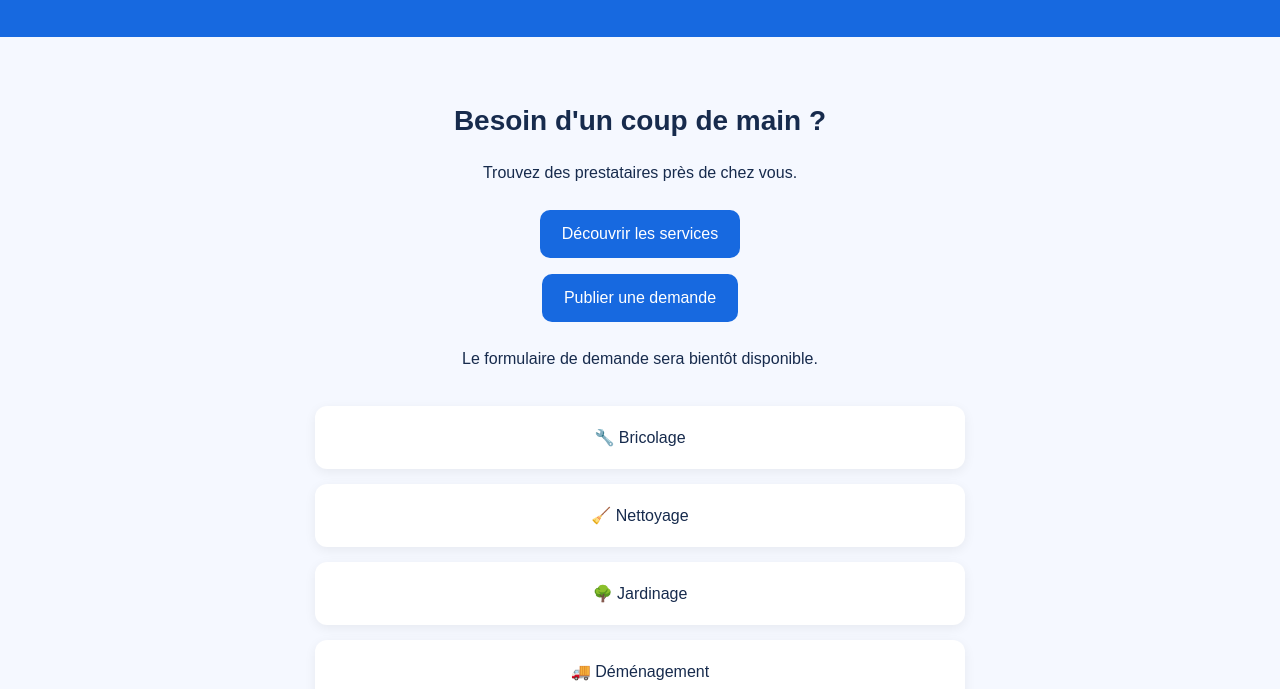
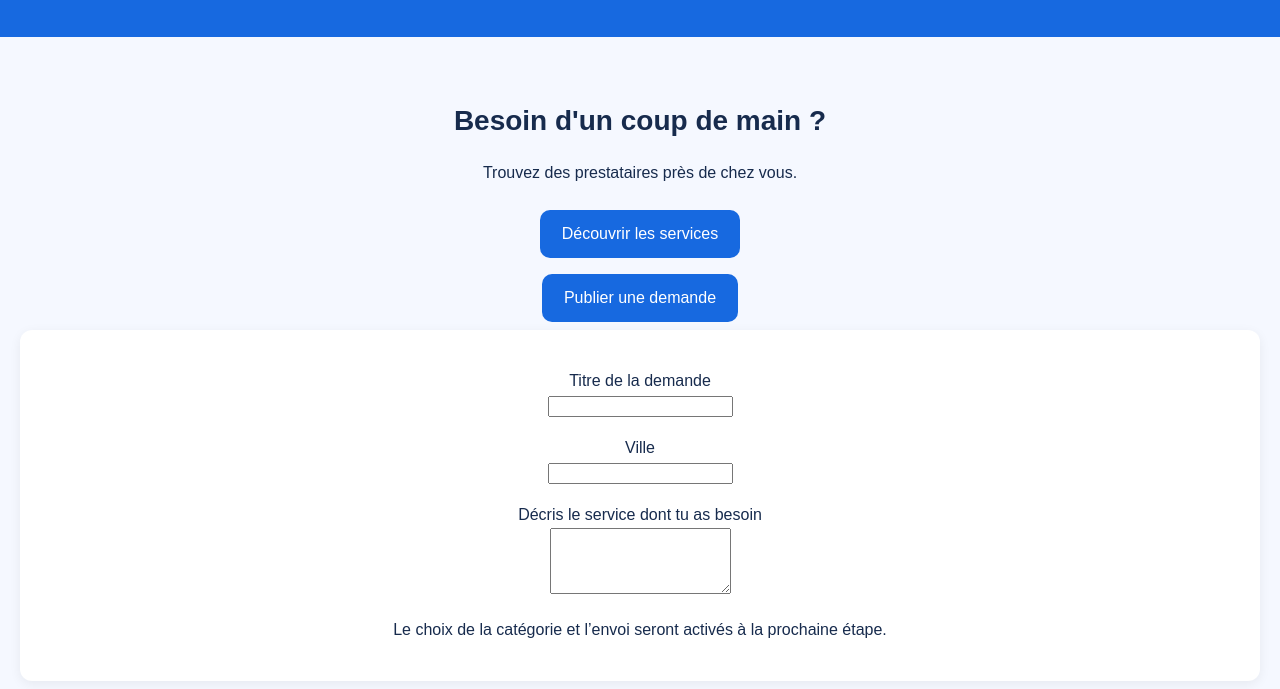
Before and after one commit to havelange56/Proxigo, a plain HTML site: page index.html in a window 1280 px wide. Both pictures are taken after a click on the heading "Publier une demande". Shown: the part 111-800 px from the top of the page. Drawn offline with Linux system fonts and the light colour scheme; no server answers.

Commit message:
Implement service request form in index.html
Added a form for service request submission.

```diff
--- a/index.html
+++ b/index.html
@@ -57,7 +57,18 @@
     <a class="button" href="#services">Découvrir les services</a>
     <details>
   <summary class="button">Publier une demande</summary>
-  <p>Le formulaire de demande sera bientôt disponible.</p>
+  <form class="service" onsubmit="return false">
+  <p><label>Titre de la demande<br>
+    <input name="title" type="text" required>
+  </label></p>
+  <p><label>Ville<br>
+    <input name="city" type="text" required>
+  </label></p>
+  <p><label>Décris le service dont tu as besoin<br>
+    <textarea name="description" rows="4" required></textarea>
+  </label></p>
+  <p>Le choix de la catégorie et l’envoi seront activés à la prochaine étape.</p>
+</form>
 </details>
     <section id="services" class="services">
       <div class="service">🔧 Bricolage</div>
```
